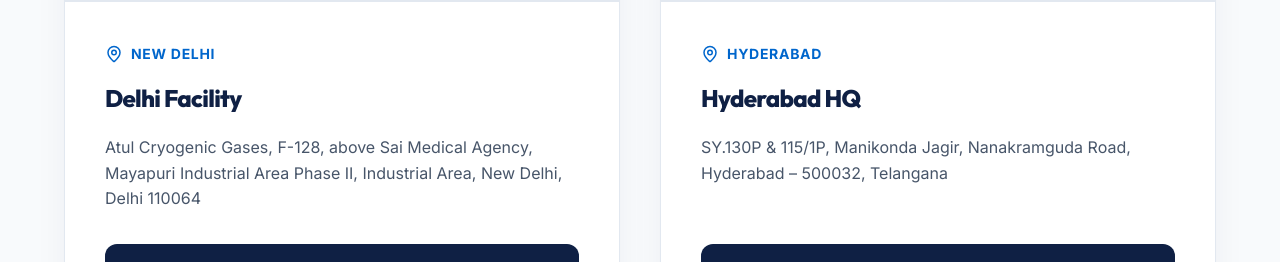
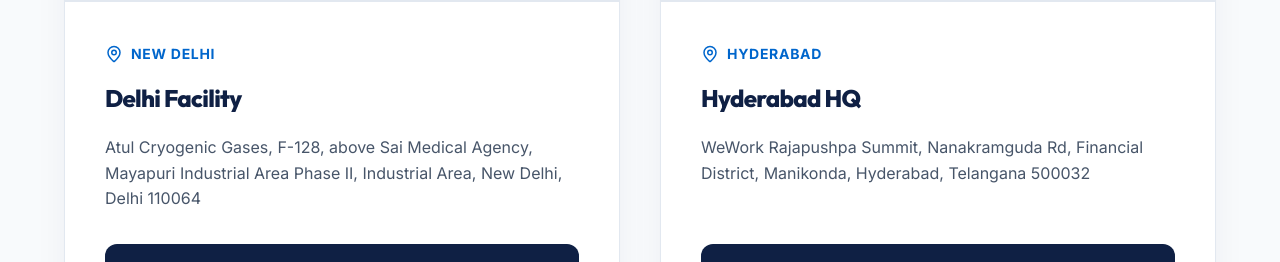
Before and after one commit to NikhilJain143/ICS, a Next.js app: page / in a window 1280 px wide. Shown: the part 5154-5416 px from the top of the page. Built offline with nearby package versions, Linux system fonts and the light colour scheme; grey boxes are pictures that could not be loaded.

Commit message:
office link change

```diff
--- a/components/Offices.jsx
+++ b/components/Offices.jsx
@@ -17,9 +17,9 @@
       id: 'hyderabad',
       city: 'Hyderabad',
       name: 'Hyderabad HQ',
-      address: 'SY.130P & 115/1P, Manikonda Jagir, Nanakramguda Road, Hyderabad – 500032, Telangana',
-      mapQuery: 'Manikonda+Jagir,+Nanakramguda+Road,+Hyderabad+500032',
-      link: 'https://www.google.com/maps/dir/?api=1&destination=Manikonda+Jagir,+Nanakramguda+Road,+Hyderabad+500032'
+      address: 'WeWork Rajapushpa Summit, Nanakramguda Rd, Financial District, Manikonda, Hyderabad, Telangana 500032',
+      mapQuery: 'WeWork+Rajapushpa+Summit,+Nanakramguda+Rd,+Financial+District,+Manikonda,+Hyderabad,+Telangana+500032',
+      link: 'https://www.google.com/maps/dir/?api=1&destination=WeWork+Rajapushpa+Summit,+Nanakramguda+Rd,+Financial+District,+Manikonda,+Hyderabad,+Telangana+500032'
     }
   ];
 
```
